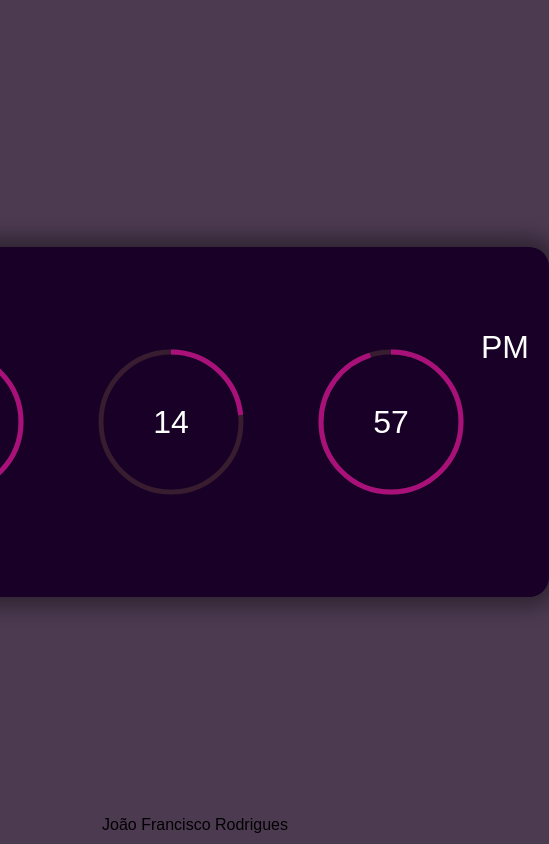
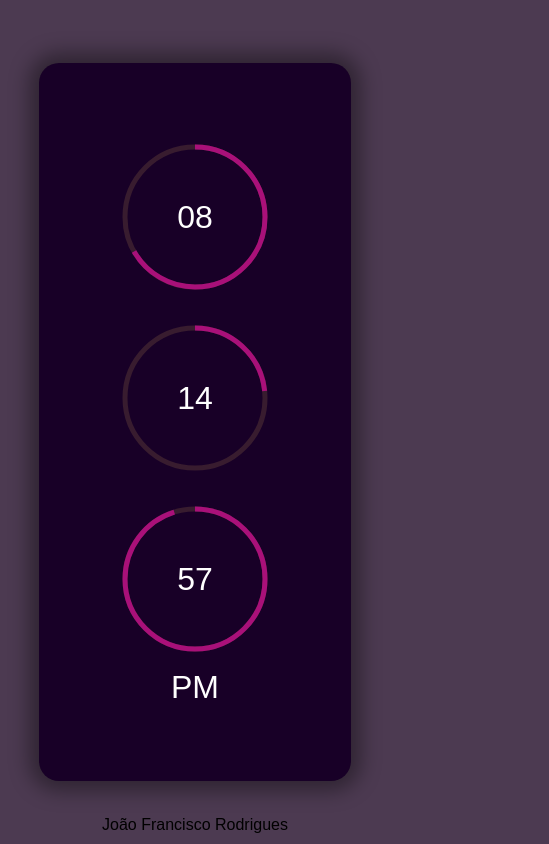
Before and after one commit to devjaof/digital-clock, a plain HTML site: page index.html in a window 390 px wide. Shown: the whole page, 549 px wide, since content can reach past the window. Drawn offline with Linux system fonts and the light colour scheme; a web font is replaced by a local one.

Commit message:
reponsivo

```diff
--- a/style.css
+++ b/style.css
@@ -24,12 +24,16 @@ body {
   border-radius: 20px;
 
   height: 350px;
+  width: 80vw;
+  max-width: 800px;
 
   display: flex;
   justify-content: center;
   align-items: center;
 
   box-shadow: 0px 0px 20px 10px rgba(0, 0, 0, 0.377);
+
+  overflow: inherit;
 }
 
 #time {
@@ -52,8 +56,8 @@ body {
 }
 
 #time .circle svg {
-  width: 180px;
-  height: 180px;
+  width: 100%;
+  height: 100%;
 
   position: relative;
 
@@ -95,3 +99,28 @@ a {
   position: absolute;
   bottom: 10px;
 }
+
+@media screen and (max-width: 425px) {
+  .container {
+    flex-direction: column;
+
+    height: 85vh;
+  }
+
+  #time {
+    gap: 1px;
+    flex-direction: column;
+  }
+
+  #time .circle {
+    width: 180px;
+    height: 180px;
+
+    position: relative;
+  }
+
+  #ampm {
+
+    margin-bottom: 10px;
+  }
+}
```
